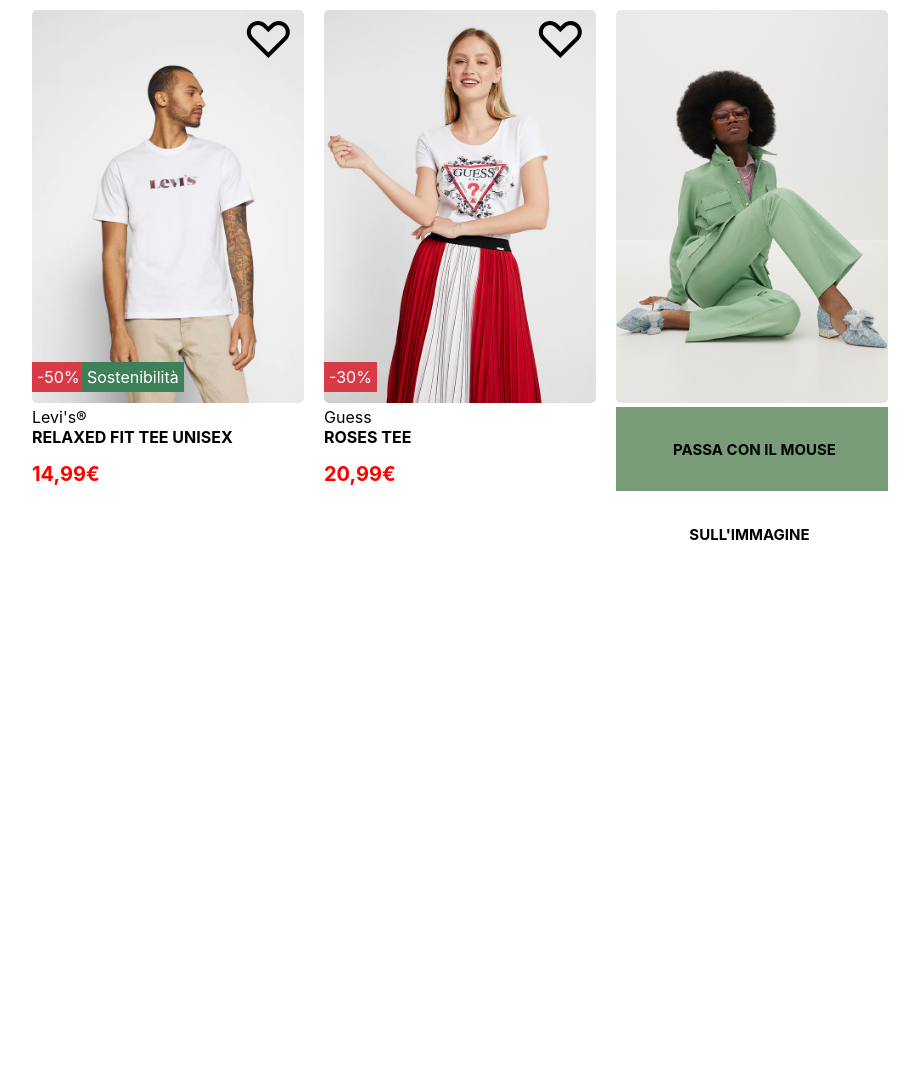
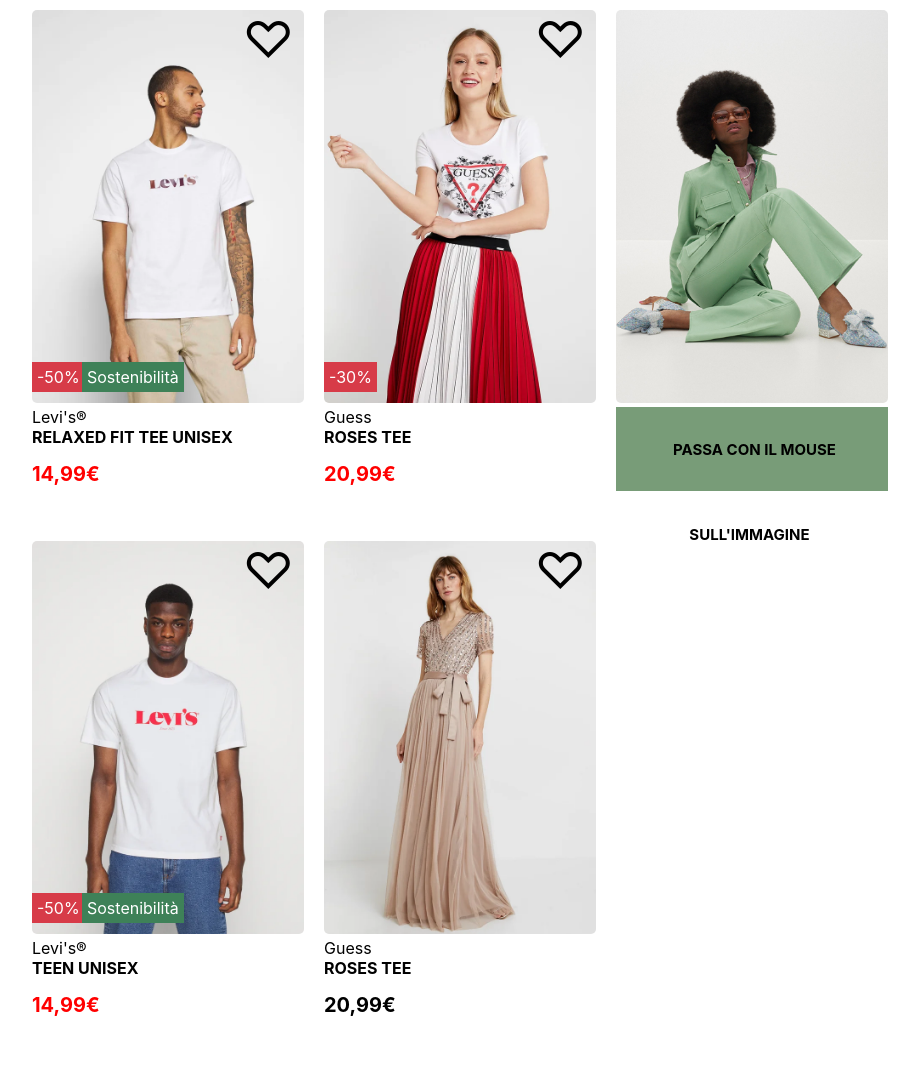
Before and after one commit to Roydano/htmlcss-shop, a plain HTML site: page index.html in a window 1280 px wide. Shown: the whole page, without its empty margins (180-1099 px from the left). Before the commit the page ends 800 px from the top, so only its background shows below. Drawn offline with Linux system fonts and the light colour scheme.

Commit message:
add 5 box su 6

```diff
--- a/css/style.css
+++ b/css/style.css
@@ -114,6 +114,14 @@ h4{
     text-transform: uppercase;
 }
 
+.price.full{
+    color: black;
+}
+
+
+.box-text{
+    margin-bottom: 50px;
+}
 
 
 
--- a/index.html
+++ b/index.html
@@ -44,8 +44,8 @@
             <!-- fine mini-contenitore sx-top-->
 
 
-             <!-- inizio del mini-contenitore top-center-->
-             <div class="box">
+            <!-- inizio del mini-contenitore top-center-->
+            <div class="box">
 
                 <!-- sezione immagine -->
                 <div class="desk">
@@ -71,8 +71,8 @@
             </div>
             <!-- fine mini-contenitore top-center-->
 
-              <!-- inizio del mini-contenitore top-dx-->
-              <div class="box">
+            <!-- inizio del mini-contenitore top-dx-->
+            <div class="box">
 
                 <!-- sezione immagine -->
                 <div class="desk">
@@ -92,8 +92,62 @@
             </div>
             <!-- fine mini-contenitore top-dx-->
 
+            <!-- inizio del mini-contenitore sx-bottom -->
+            <div class="box">
+
+                <!-- sezione immagine -->
+                <div class="desk">
+                    <div class="image">
+                        <img class="img-on" src="img/4.webp" alt="Levis T-Shirt neutrals">
+                        <img class="img-off" src="img/4b.webp" alt="Levis model man">
+                    </div>
+                    <div class="heart">&#9825;</div>
+                    <div class="info">
+                        <div class="sconto">-50%</div>
+                        <div class="eco">Sostenibilit&agrave;</div>
+                    </div>
+                </div>
+                <!-- fine sezione immagine -->
+
+                <!-- sezione testo -->
+                <div class="box-text">
+                    <span class="brand">Levi's&reg;</span>
+                    <h4>teen unisex</h4>
+                    <span class="price">14,99€</span>
+                </div>
+                <!-- fine sezione testo -->
+
+            </div>
+            <!-- fine mini-contenitore sx-top-->
+
+
+                <!-- inizio del mini-contenitore bottom-center-->
+                <div class="box">
+
+                <!-- sezione immagine -->
+                <div class="desk">
+                    <div class="image">
+                        <img class="img-on" src="img/5.webp" alt="Maya Deluxe Stripe">
+                        <img class="img-off" src="img/5b.webp" alt="maya model woman">
+                    </div>
+                    <div class="heart">&#9825;</div>
+
+                </div>
+                <!-- fine sezione immagine -->
+
+                <!-- sezione testo -->
+                <div class="box-text">
+                    <span class="brand">Guess</span>
+                    <h4>roses tee</h4>
+                    <span class="price full">20,99€</span>
+                </div>
+                <!-- fine sezione testo -->
+
+            </div>
+            <!-- fine mini-contenitore bottom-center-->
+
         </div>
-        </div>
+
 
     </main>
 
```
